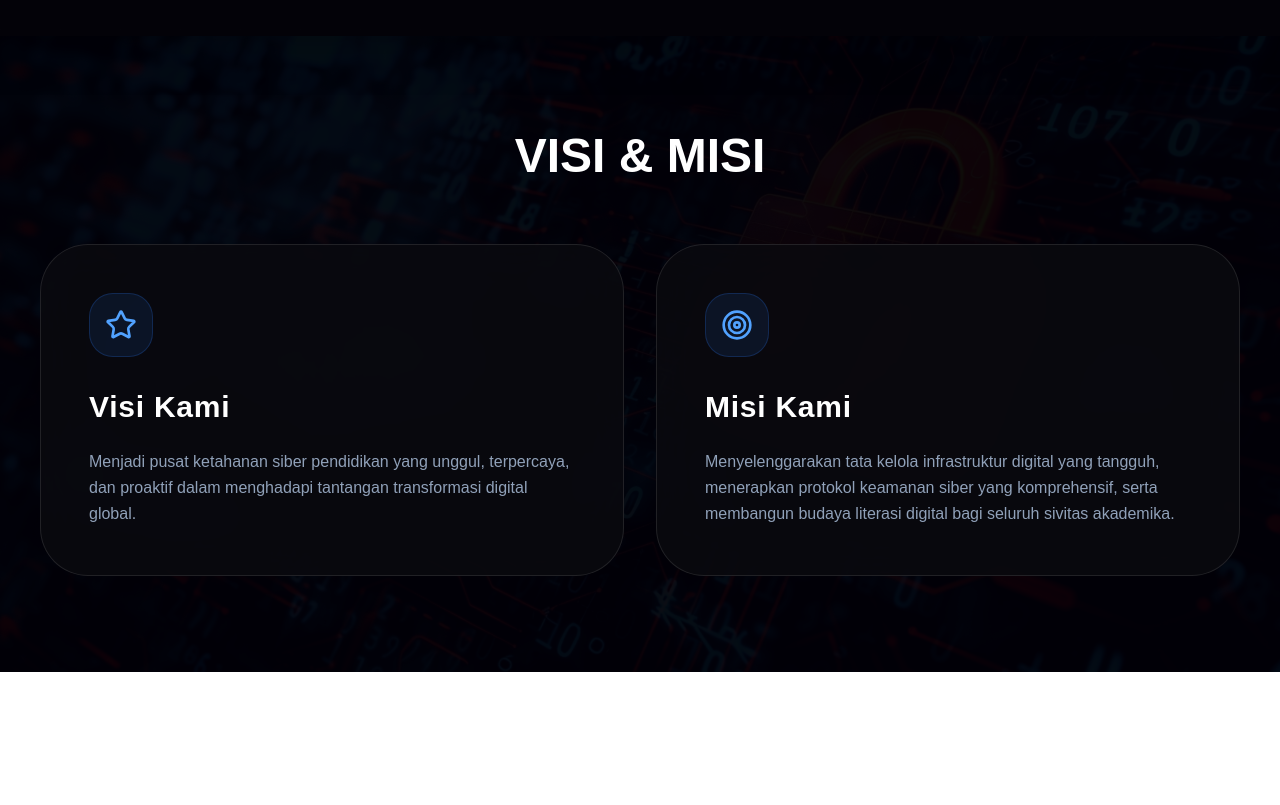
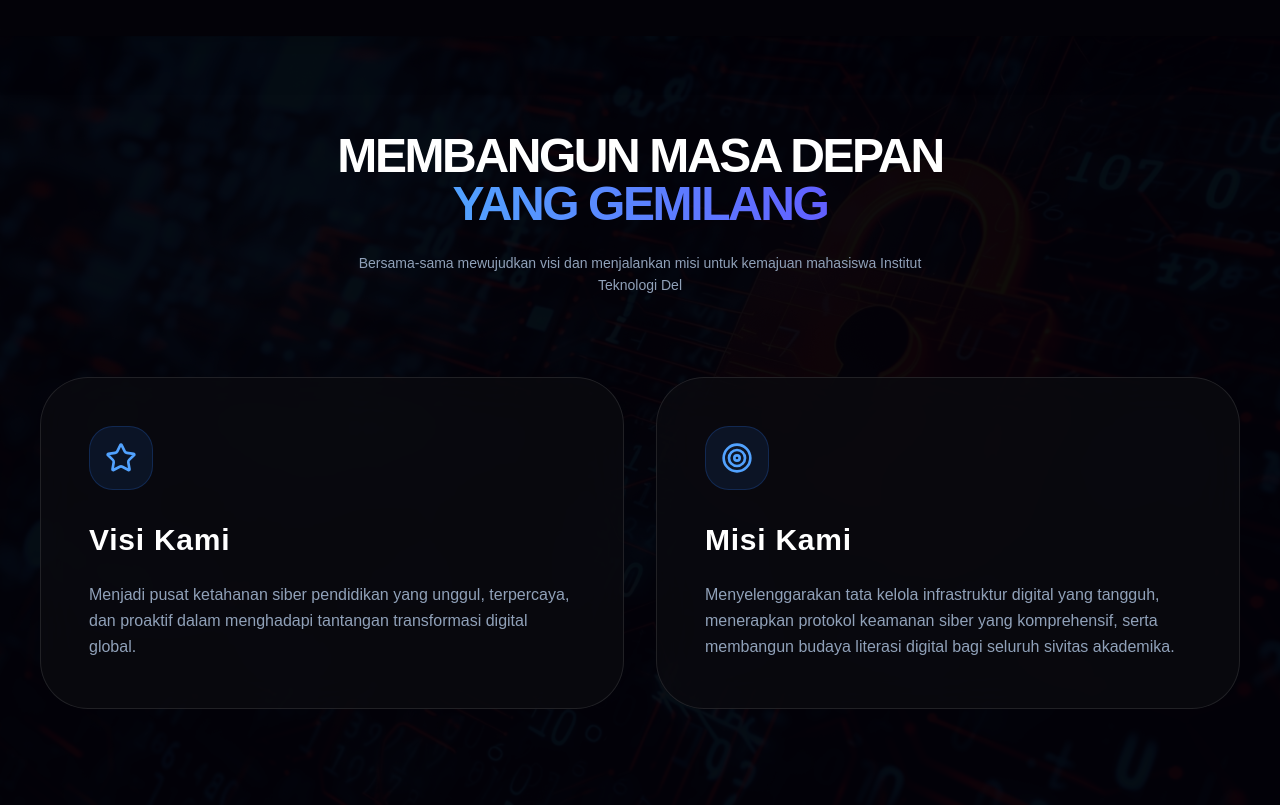
Before and after one commit to Edwinn1711/cyber-backend, a Next.js app: page / in a window 1280 px wide. Shown: the part 1680-2485 px from the top of the page. Before the commit the page ends 2352 px from the top, so only its background shows below. Built offline with nearby package versions, Linux system fonts and the light colour scheme.

Commit message:
fix: mengembalikan teks headline pada section visi misi

```diff
--- a/app/(loginregister)/page.tsx
+++ b/app/(loginregister)/page.tsx
@@ -144,7 +144,7 @@ const PersistentUniverse = React.memo(({ bgIdx }: { bgIdx: number }) => {
 PersistentUniverse.displayName = 'PersistentUniverse';
 
 const VisiMisiSection = () => {
-  const[hovered, setHovered] = useState<string | null>(null);
+  const [hovered, setHovered] = useState<string | null>(null);
 
   const data =[
     { id: "visi", icon: Star, title: "Visi Kami", desc: "Menjadi pusat ketahanan siber pendidikan yang unggul, terpercaya, dan proaktif dalam menghadapi tantangan transformasi digital global." },
@@ -153,13 +153,21 @@ const VisiMisiSection = () => {
 
   return (
     <section className="relative w-full py-24 bg-[#020108]">
-      {/* Background Cyber */}
       <div className="absolute inset-0 z-0 bg-[url('/bg/cyber1.jpg')] bg-cover bg-center opacity-[0.05] pointer-events-none" />
 
       <div className="relative z-10 max-w-7xl mx-auto px-6 lg:px-10 text-center">
-        <h2 className="text-4xl lg:text-5xl font-black text-white uppercase mb-16">Visi & Misi</h2>
+        {/* --- KATA-KATA YANG HILANG DITAMBAHKAN KEMBALI DI SINI --- */}
+        <div className="mb-20">
+          <h2 className="text-4xl lg:text-5xl font-black text-white tracking-tighter uppercase mb-6">
+            Membangun Masa Depan <br/>
+            <span className="text-transparent bg-clip-text bg-gradient-to-r from-blue-400 to-indigo-500">Yang Gemilang</span>
+          </h2>
+          <p className="text-slate-400 max-w-xl mx-auto text-sm font-medium leading-relaxed">
+            Bersama-sama mewujudkan visi dan menjalankan misi untuk kemajuan mahasiswa Institut Teknologi Del
+          </p>
+        </div>
 
-        {/* Container Utama untuk efek blur */}
+        {/* --- GRID KARTU VISI & MISI --- */}
         <div className="grid grid-cols-1 md:grid-cols-2 gap-8" onMouseLeave={() => setHovered(null)}>
           {data.map((item) => (
             <div
```
